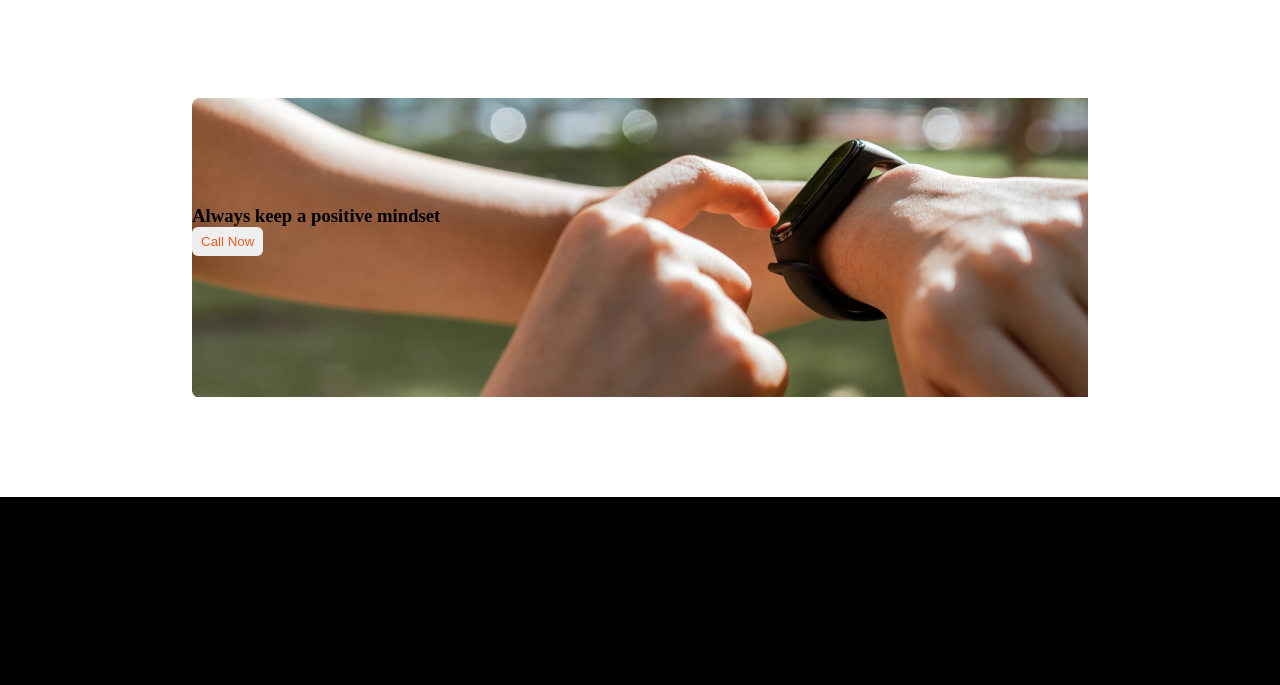
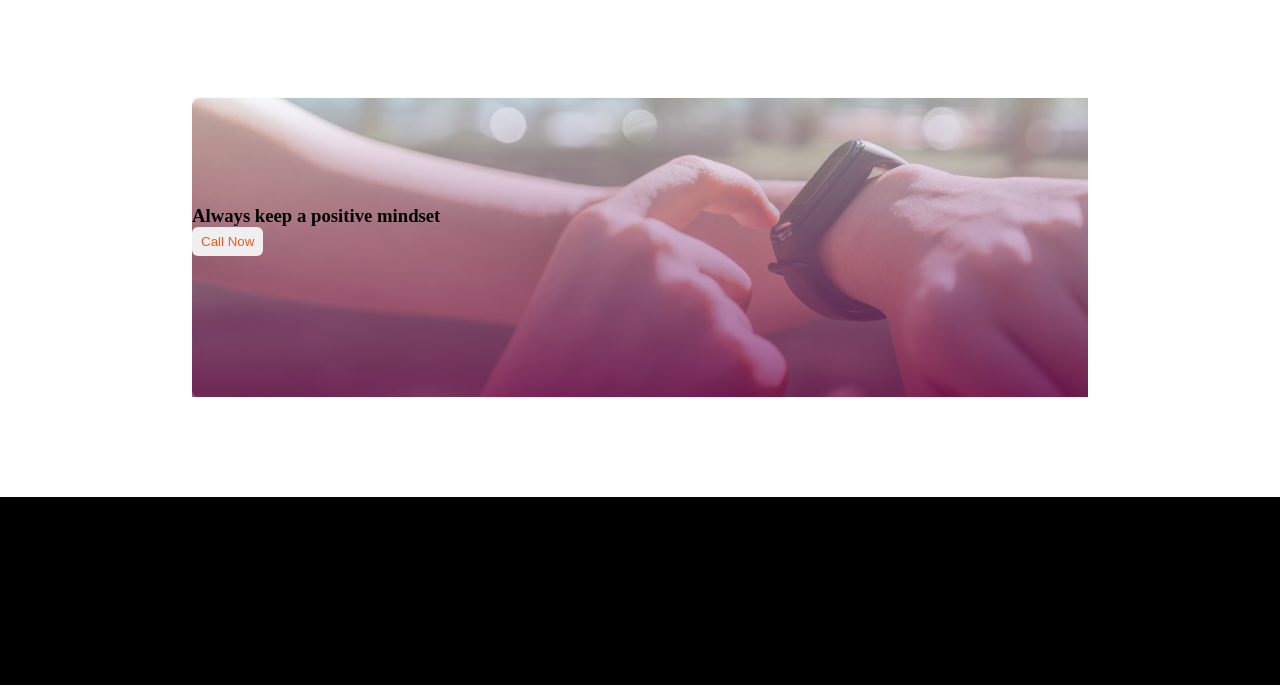
Before and after one commit to MdMynulIslam1/assignment1, a plain HTML site: page index.html in a window 1280 px wide. Shown: the part 1955-2640 px from the top of the page. Drawn offline with Linux system fonts and the light colour scheme.

Commit message:
3rd commit

```diff
--- a/style.css
+++ b/style.css
@@ -67,9 +67,11 @@ h1{
 }
 .skill-type-1{
     text-align: center;
+
 }
 .gradient{
-    background-image:url('image/watch.png');
+    background-image:linear-gradient( rgba(245, 246, 252, 0.52), rgba(117, 19, 93, 0.73))
+    ,url( 'image/watch.png');
     height: 300px;
     margin: 100px auto;
     width: 70%;
```
